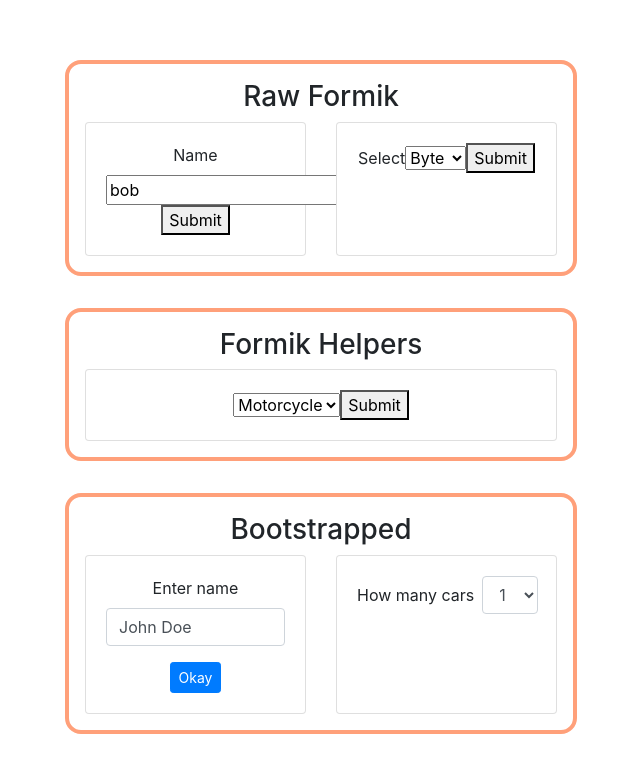
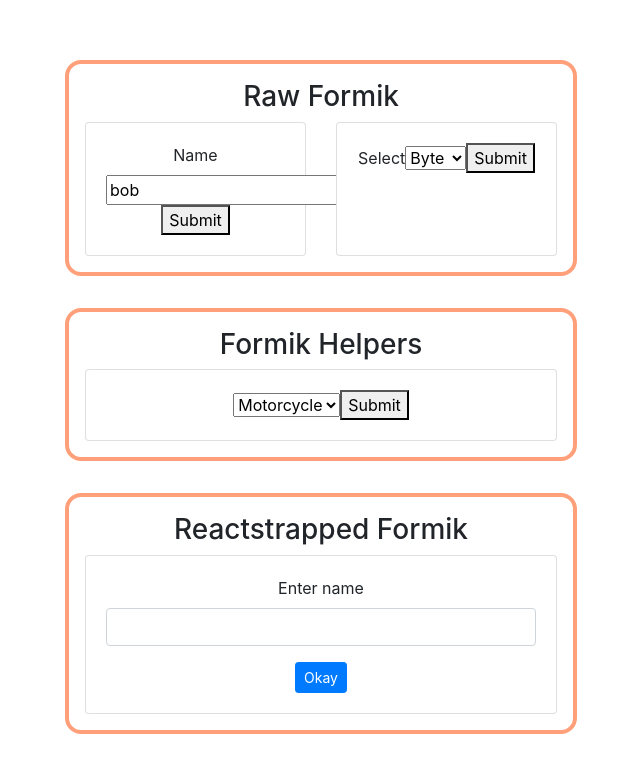
Before and after one commit to BigRiceEater/formik-playground, a React (Create React App) app: page / in a window 1280 px wide. Shown: the top 772 px of the page, without its empty margins (319-959 px from the left). Built offline with nearby package versions, Linux system fonts and the light colour scheme.

Commit message:
Rename for clarity

```diff
--- a/src/App.js
+++ b/src/App.js
@@ -5,8 +5,7 @@ import './components/BasicInput';
 import BasicInput from './components/BasicInput';
 import BasicSelect from './components/BasicSelect';
 import FormikSelect from './components/FormikSelect';
-import BootstrapFormikSelect from './components/BootstrapFormikSelect';
-import BootstrapSelect from './components/BootstrapSelect';
+import ReactstrapFormikSelect from './components/ReactstrapInput';
 
 import { Card, CardBody, CardDeck } from 'reactstrap';
 class App extends React.Component {
@@ -15,8 +14,8 @@ class App extends React.Component {
       { label: 'Raw Formik', comps: [<BasicInput />, <BasicSelect />] },
       { label: 'Formik Helpers', comps: [<FormikSelect />] },
       {
-        label: 'Bootstrapped',
-        comps: [<BootstrapFormikSelect />, <BootstrapSelect />]
+        label: 'Reactstrapped Formik',
+        comps: [<ReactstrapFormikSelect />]
       }
     ]
   };
--- a/src/components/BootstrapFormikSelect.jsx
+++ /dev/null
@@ -1,33 +0,0 @@
-import React, { Component } from 'react';
-import { Formik, Form, Field } from 'formik';
-import { Form as BootstrapForm, FormGroup, Label, Button } from 'reactstrap';
-
-class BootstrapFormikSelect extends Component {
-  handleSubmit = values => {
-    alert(JSON.stringify(values));
-  };
-  render() {
-    return (
-      <Formik
-        initialValues={{ yourname: 'John Doe' }}
-        onSubmit={this.handleSubmit}
-      >
-        {() => (
-          <Form>
-            <BootstrapForm>
-              <FormGroup>
-                <Label>Enter name</Label>
-                <Field type='text' name='yourname' className='form-control' />
-              </FormGroup>
-              <Button color='primary' size='sm'>
-                Okay
-              </Button>
-            </BootstrapForm>
-          </Form>
-        )}
-      </Formik>
-    );
-  }
-}
-
-export default BootstrapFormikSelect;
--- /dev/null
+++ b/src/components/ReactstrapInput.jsx
@@ -0,0 +1,43 @@
+import React, { Component } from 'react';
+import { Formik } from 'formik';
+import {
+  Form as BootstrapForm,
+  FormGroup,
+  Label,
+  Button,
+  Input
+} from 'reactstrap';
+
+class ReactstrapInput extends Component {
+  handleSubmit = values => {
+    alert(JSON.stringify(values));
+  };
+  render() {
+    return (
+      <Formik
+        initialValues={{ yourname: 'John Doe' }}
+        onSubmit={this.handleSubmit}
+      >
+        {(values, handleSubmit, handleChange) => (
+          <BootstrapForm onSubmit={handleSubmit}>
+            <FormGroup>
+              <Label>Enter name</Label>
+              <Input
+                type='text'
+                name='yourname'
+                value={values.yourname}
+                className='form-control'
+                onChange={handleChange}
+              />
+            </FormGroup>
+            <Button color='primary' size='sm'>
+              Okay
+            </Button>
+          </BootstrapForm>
+        )}
+      </Formik>
+    );
+  }
+}
+
+export default ReactstrapInput;
```
